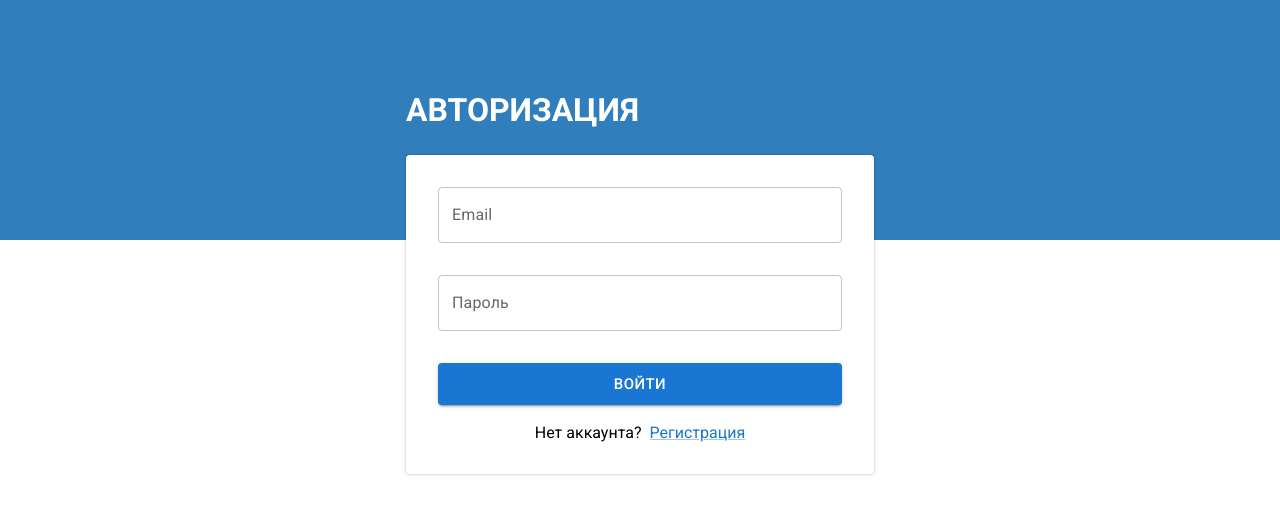
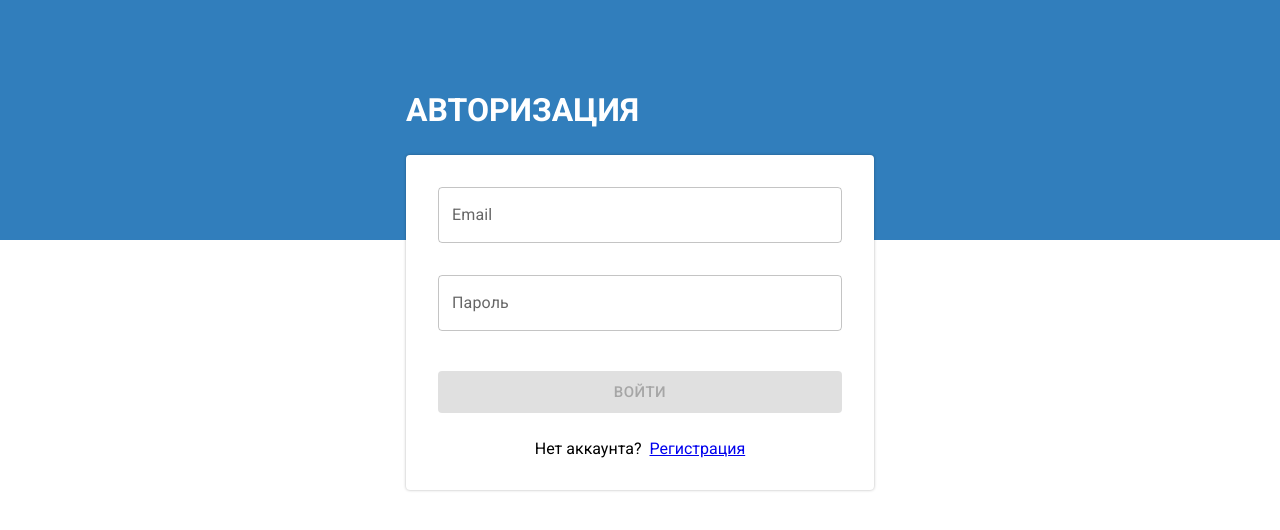
Before and after one commit to AsmrS4/campus-courses-app, a React (Create React App) app: page /login in a window 1280 px wide. Shown: the top 530 px of the page. Built offline with nearby package versions, Linux system fonts and the light colour scheme.

Commit message:
finished login page

```diff
--- a/src/pages/LoginPage.jsx
+++ b/src/pages/LoginPage.jsx
@@ -1,8 +1,44 @@
 import React from 'react';
-import { Button, Link } from '@mui/material';
+import { useState, useEffect } from 'react';
+import { ToastContainer } from 'react-toastify';
+import { Button } from '@mui/material';
+import { Link } from 'react-router';
+
 import InputField from '../components/InputField/InputField';
+import { emailIsValid, passwordIsValid } from '../utils/validation/validation';
+import { loginUser } from '../api/account/account';
+import { ErrorToast } from '../utils/toast/toast';
 
 const LoginPage = () => {
+    const [userEmail, setEmail] = useState('');
+    const [userPassword, setPassword] = useState('');
+    const [submitDisabled, setDisabled] = useState(true);
+
+    const formIsEmpty = () => {
+        if (userEmail !== '' && userPassword !== '') {
+            setDisabled(false);
+        } else {
+            setDisabled(true);
+        }
+    };
+    const handleSubmit = async (e) => {
+        e.preventDefault();
+        const result = await loginUser({
+            email: userEmail,
+            password: userPassword,
+        });
+
+        if (result.token) {
+            localStorage.setItem('token', result.token);
+        } else {
+            ErrorToast('Неверный логин или пароль');
+        }
+    };
+
+    useEffect(() => {
+        formIsEmpty();
+    }, [userEmail, userPassword]);
+
     return (
         <>
             <section className='authSection'>
@@ -10,26 +46,43 @@ const LoginPage = () => {
                     <div className='head'></div>
                     <div className='body'></div>
                 </div>
-                <form className='authForm'>
+                <form className='authForm' onSubmit={handleSubmit}>
                     <h2 className='authTitle'>Авторизация</h2>
                     <div className='container'>
                         <InputField
                             label={'Email'}
                             placeholder={'example@gmail.com'}
                             variant='outlined'
-                            helperText='Введите свой Email'
+                            validation={emailIsValid}
+                            type={'email'}
+                            value={userEmail}
+                            handleChange={setEmail}
                         />
-                        <InputField label={'Пароль'} variant='outlined' helperText=' ' />
-                        <Button variant='contained' sx={{ width: 1 }} size='large'>
+                        <InputField
+                            label={'Пароль'}
+                            variant='outlined'
+                            validation={passwordIsValid}
+                            type={'password'}
+                            value={userPassword}
+                            handleChange={setPassword}
+                        />
+                        <Button
+                            variant='contained'
+                            sx={{ width: 1, margin: 1 }}
+                            size='large'
+                            type='sumbit'
+                            disabled={submitDisabled}
+                        >
                             Войти
                         </Button>
                         <div className='link'>
                             <span>Нет аккаунта?</span>
-                            <Link>Регистрация</Link>
+                            <Link to={'/registration'}>Регистрация</Link>
                         </div>
                     </div>
                 </form>
             </section>
+            <ToastContainer limit={3} />
         </>
     );
 };
--- a/src/pages/RegistrationPage.jsx
+++ b/src/pages/RegistrationPage.jsx
@@ -1,6 +1,6 @@
 import React, { useEffect, useState } from 'react';
-import { useNavigate } from 'react-router-dom';
-import { Button, Link } from '@mui/material';
+import { useNavigate, Link } from 'react-router-dom';
+import { Button } from '@mui/material';
 import { ToastContainer } from 'react-toastify';
 
 import InputField from '../components/InputField/InputField';
@@ -98,7 +98,7 @@ const RegistrationPage = () => {
                         </Button>
                         <div className='link'>
                             <span>Уже есть аккаунт?</span>
-                            <Link>Войти</Link>
+                            <Link to={'/login'}>Войти</Link>
                         </div>
                     </div>
                 </form>
```
